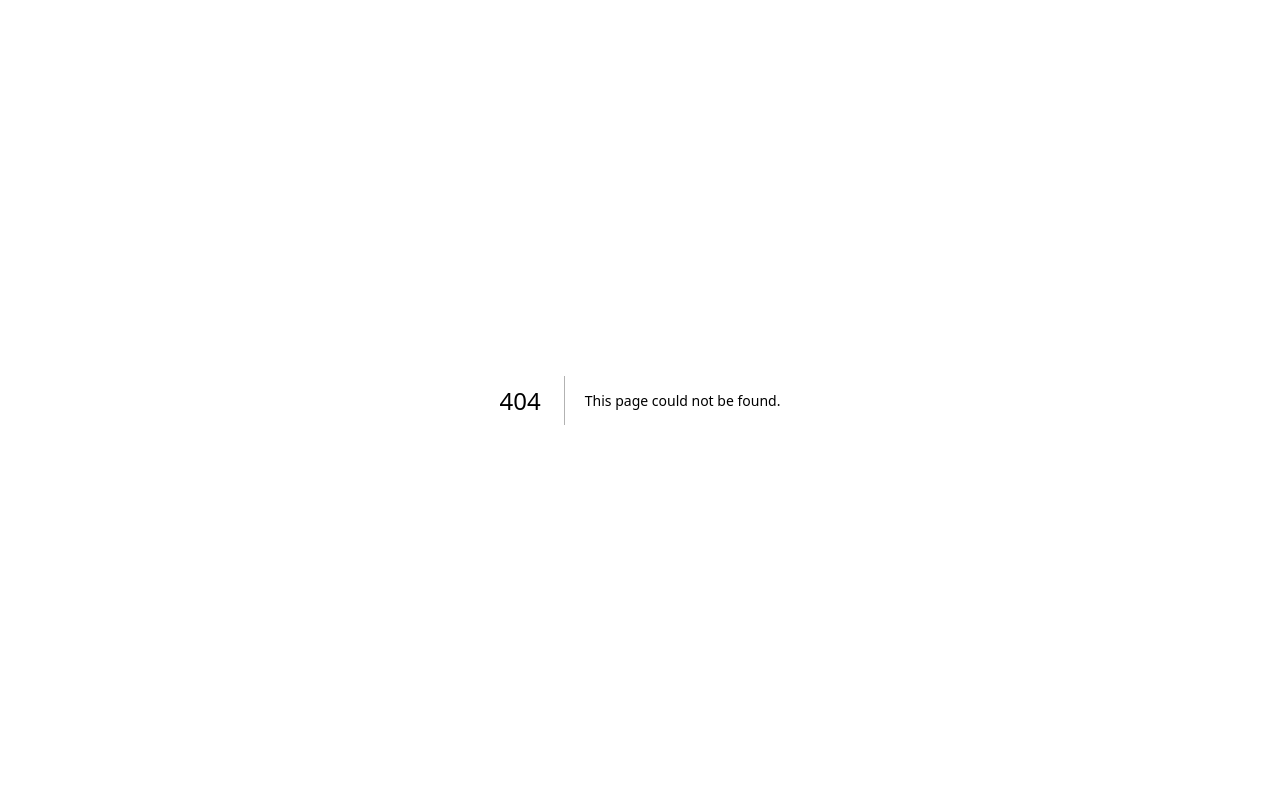
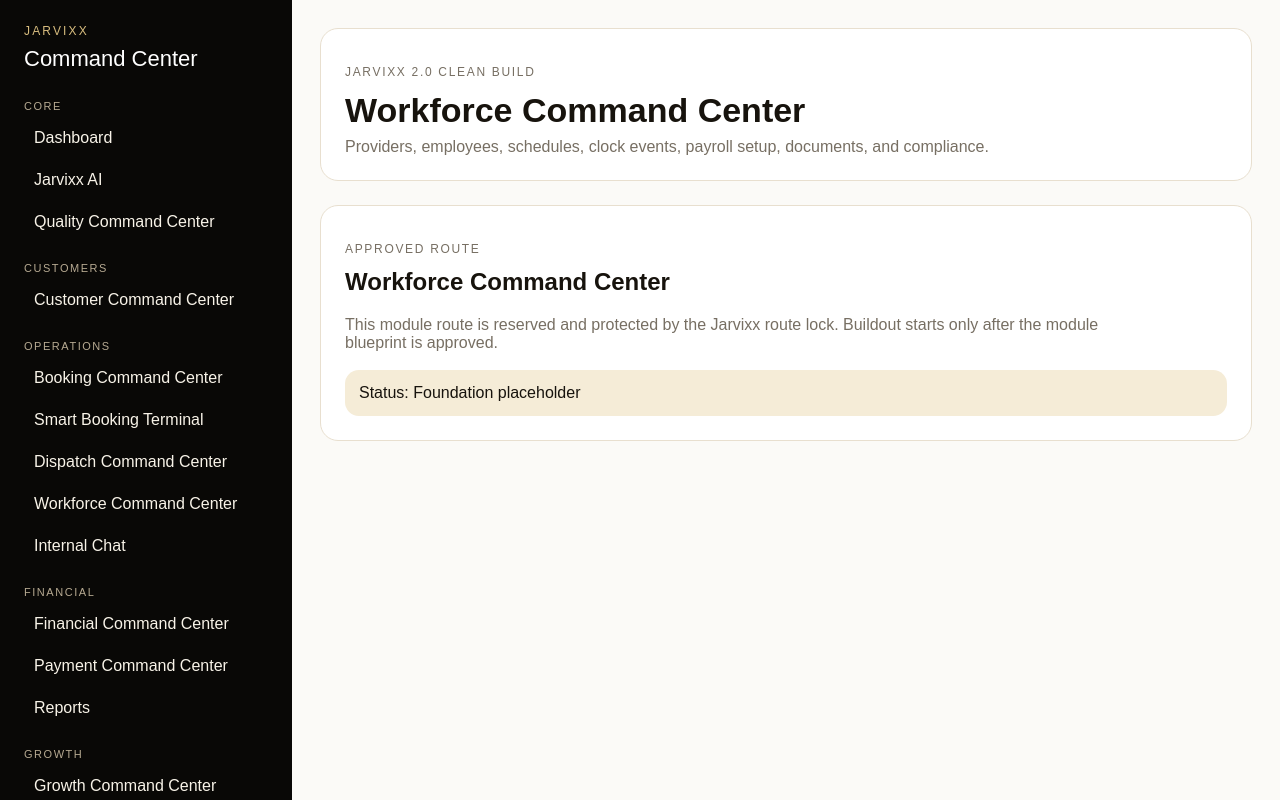
Before and after one commit to 360jarvis/JARVISV4, a Next.js app: page /app/workforce in a window 1280 px wide. Before the commit this address had no page. Shown: the top 800 px of the page. Built offline with nearby package versions, Linux system fonts and the light colour scheme.

Commit message:
Add Workforce Command Center route

```diff
--- /dev/null
+++ b/app/app/workforce/page.tsx
@@ -0,0 +1,6 @@
+import AppShell from '../../../components/AppShell';
+import ModulePlaceholder from '../../../components/ModulePlaceholder';
+
+export default function WorkforcePage() {
+  return <AppShell title="Workforce Command Center" subtitle="Providers, employees, schedules, clock events, payroll setup, documents, and compliance."><ModulePlaceholder name="Workforce Command Center" /></AppShell>;
+}
```
